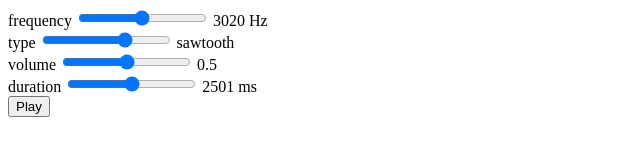
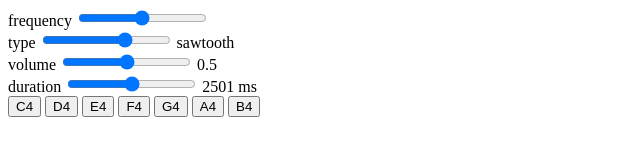
Before and after one commit to vladimirsokha/online-synth, a plain HTML site: page index.html in a window 1280 px wide. Shown: the whole page, without its empty margins (0-640 px from the left). Drawn offline with Linux system fonts and the light colour scheme.

Commit message:
Keyboard pads added

```diff
--- a/assets/js/index.js
+++ b/assets/js/index.js
@@ -3,8 +3,6 @@ audioCtx = new(window.AudioContext || window.webkitAudioContext)();
 show();
 
 function show() {
-  frequency = document.getElementById("fIn").value;
-  document.getElementById("fOut").innerHTML = frequency + ' Hz';
 
   switch (document.getElementById("tIn").value * 1) {
     case 0: type = 'sine'; break;
@@ -21,7 +19,7 @@ function show() {
   document.getElementById("dOut").innerHTML = duration + ' ms';
 }
 
-function beep() {
+function beep(frequency) {
   var oscillator = audioCtx.createOscillator();
   var gainNode = audioCtx.createGain();
 
@@ -40,4 +38,4 @@ function beep() {
     },
     duration
   );
-};
+}
--- a/index.html
+++ b/index.html
@@ -23,7 +23,13 @@
         <input type="range" id="dIn" min="1" max="5000" oninput="show()" />
         <span id="dOut"></span>
         <br>
-        <button onclick='beep();'>Play</button>
+        <button onclick='beep("261.6");'>C4</button>
+        <button onclick='beep("293.7");'>D4</button>
+        <button onclick='beep("329.6");'>E4</button>
+        <button onclick='beep("349.2");'>F4</button>
+        <button onclick='beep("392.0");'>G4</button>
+        <button onclick='beep("440.0");'>A4</button>
+        <button onclick='beep("493.9");'>B4</button>
     </div>
     <script src="assets/js/index.js"></script>
 </body>
```
